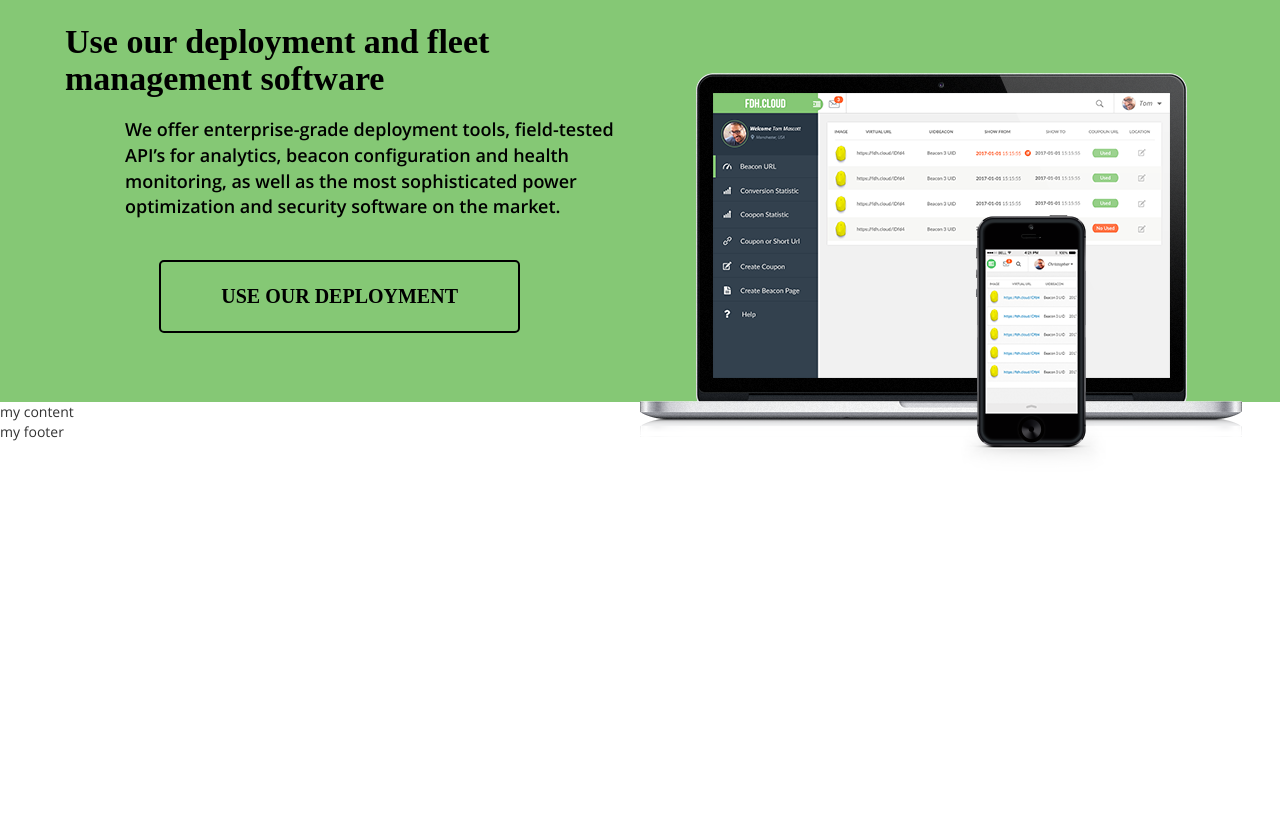
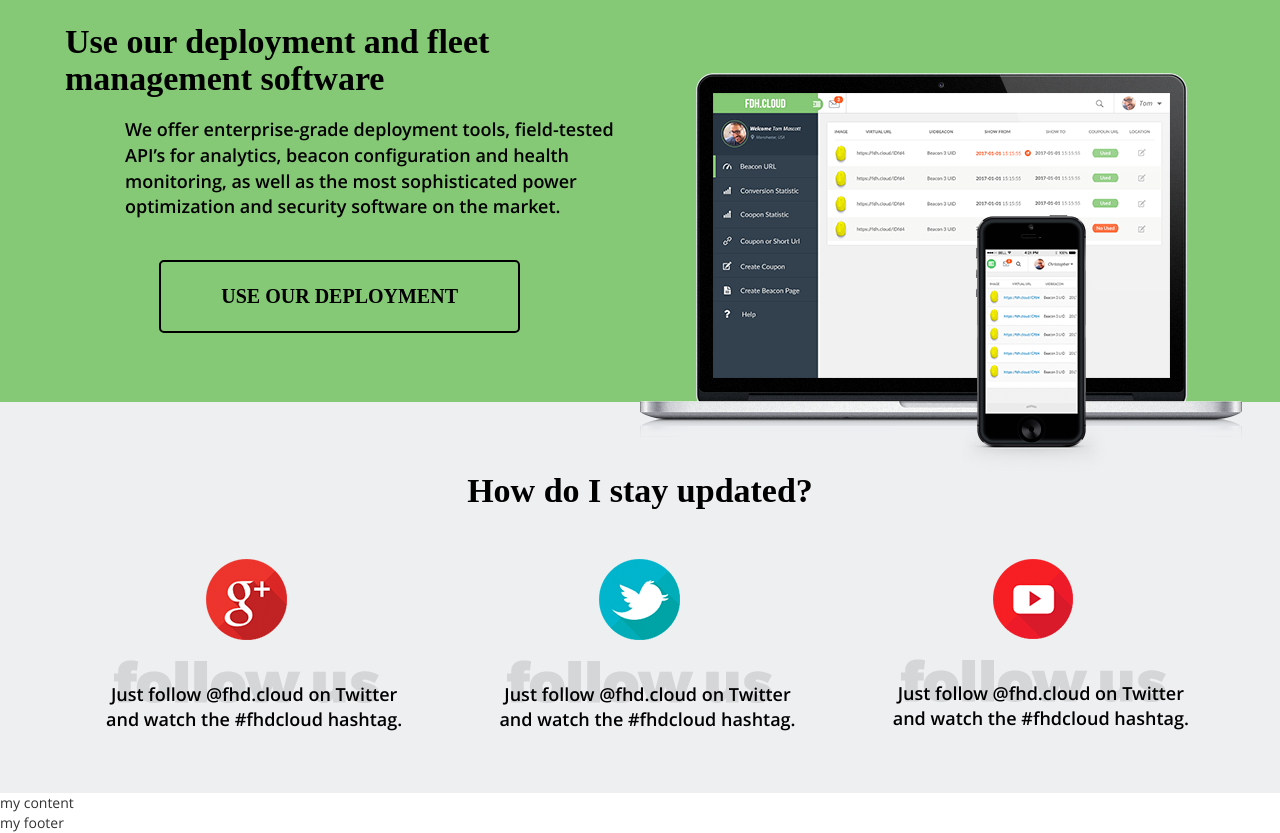
Before and after one commit to Volizik/lending_Bikony, a website: page index.html in a window 1280 px wide. Shown: the part 4872-5705 px from the top of the page. Before the commit the page ends 5344 px from the top, so only its background shows below. Drawn offline with Linux system fonts and the light colour scheme; files that its build step writes are made by us from their sources; files whose address does not match are found by name; a web font is replaced by a local one.

Commit message:
add socials

```diff
--- /dev/null
+++ b/app/sass/content/_social.scss
@@ -0,0 +1,20 @@
+.socials {
+  background-color: #edeff1;
+  text-align: center;
+  padding-bottom: 80px;
+  h2 {
+    margin: 70px 0 40px 0;
+  }
+  &__block {
+    position: relative;
+    img {
+      padding: 10px;
+    }
+    p {
+      position: absolute;
+      bottom: -30px;
+      padding: 0px 35px;
+      font-weight: 600;
+    }
+  }
+}
--- a/app/sass/content/_style.scss
+++ b/app/sass/content/_style.scss
@@ -6,3 +6,4 @@
 @import "_benefits";
 @import "_guarant";
 @import "_deployment";
+@import "_social";
--- a/index.html
+++ b/index.html
@@ -328,6 +328,28 @@
 </div>
 <!-- end deployment.html-->
 
+<!-- start social.html-->
+<div class="socials container-fluid">
+    <div class="container">
+        <div class="row">
+            <h2>How do I stay updated?</h2>
+            <div class="col-md-4 socials__block">
+                <img src="img/icons/google.png" alt=""><img src="img/follow-us.png" alt="">
+                <p>Just follow @fhd.cloud on Twitter and watch the #fhdcloud hashtag.</p>
+            </div>
+            <div class="col-md-4 socials__block">
+                <img src="img/icons/twetter.png" alt=""><img src="img/follow-us.png" alt="">
+                <p>Just follow @fhd.cloud on Twitter and watch the #fhdcloud hashtag.</p>
+            </div>
+            <div class="col-md-4 socials__block">
+                <img src="img/icons/youtube.png" alt=""><img src="img/follow-us.png" alt="">
+                <p>Just follow @fhd.cloud on Twitter and watch the #fhdcloud hashtag.</p>
+            </div>
+        </div>
+    </div>
+</div>
+<!-- end social.html-->
+
 <!-- start content.html-->
 
 <!-- @@block  =  content-->
```
Also changed, not shown: app/html/pages/index.html (+2 -0 lines), app/html/social.html (added, +19 -0 lines), css/styles.min.css.
